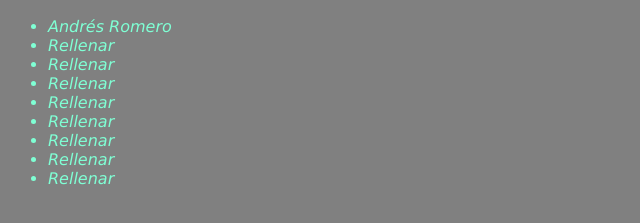
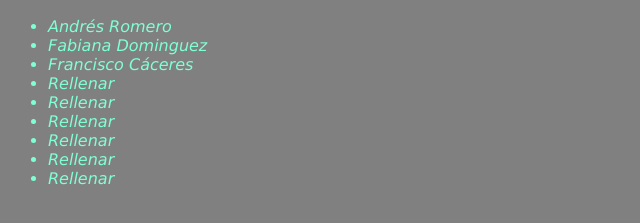
Before and after one commit to fedu515/prueba2, a plain HTML site: page index.html in a window 1280 px wide. Shown: the part 305-528 px from the top of the page, without its empty margins (0-640 px from the left). Drawn offline with Linux system fonts and the light colour scheme.

Commit message:
Update index.html

```diff
--- a/index.html
+++ b/index.html
@@ -17,8 +17,8 @@
     <h2>Integrantes</h2>
     <ul>
         <li>Andrés Romero</li>
-        <li>Rellenar</li>
-        <li>Rellenar</li>
+        <li>Fabiana Dominguez</li>
+        <li>Francisco Cáceres</li>
         <li>Rellenar</li>
         <li>Rellenar</li>
         <li>Rellenar</li>
```
